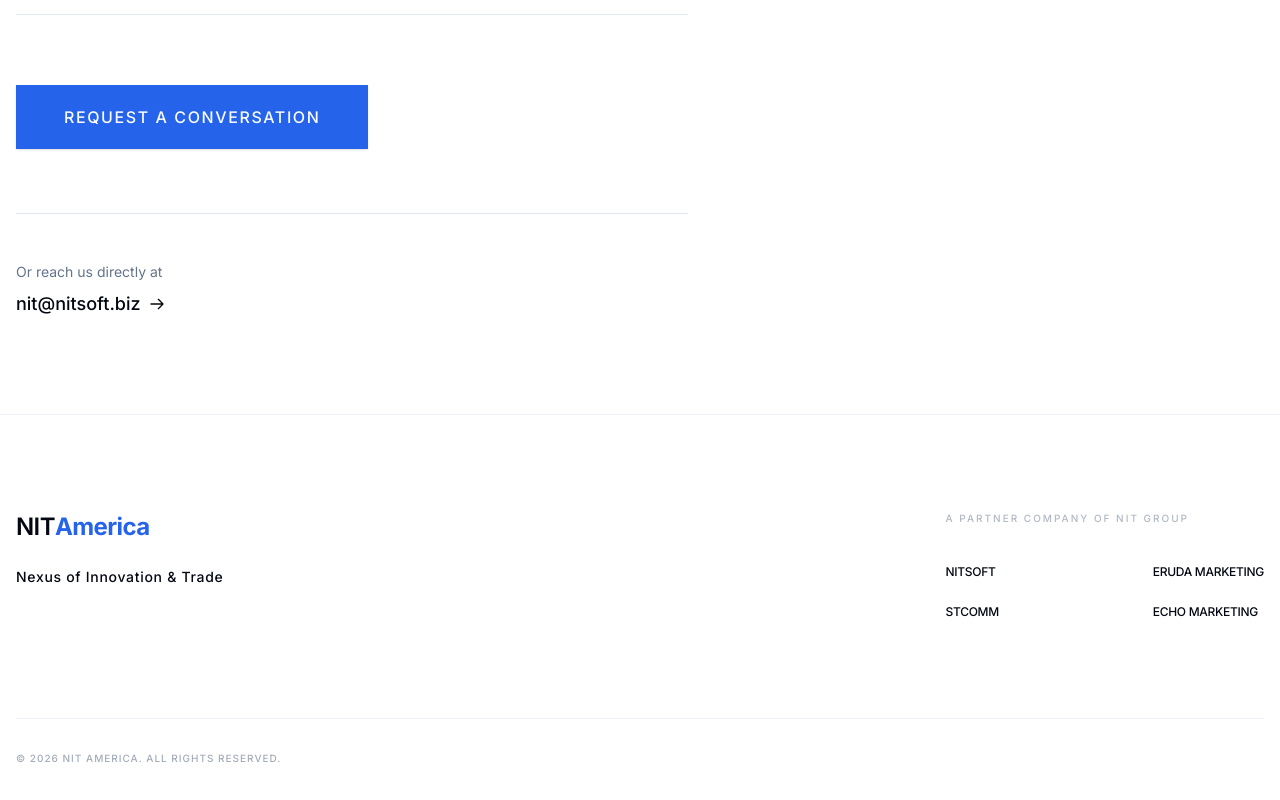
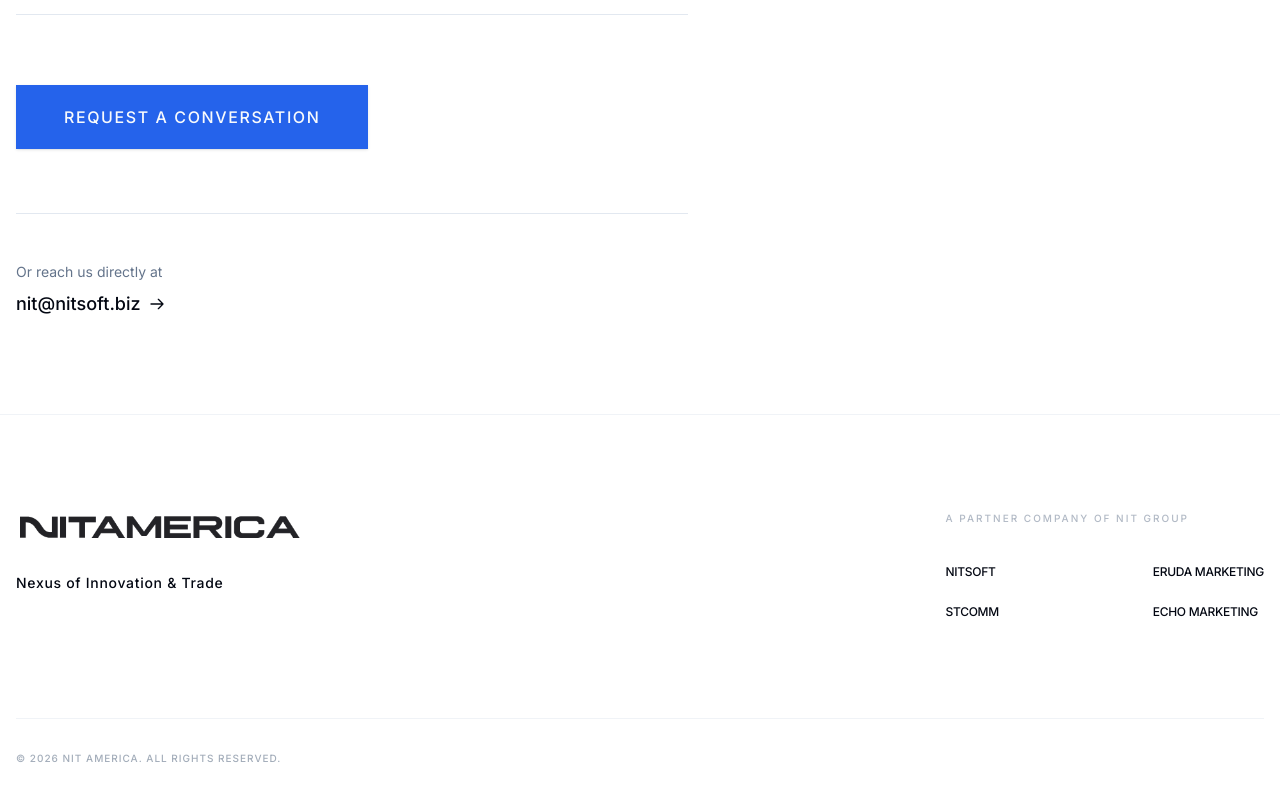
Before and after one commit to giri-nitsoft/nit-america, a React (Vite) app: page /contact in a window 1280 px wide. Shown: the part 919-1719 px from the top of the page. Built offline with nearby package versions, Linux system fonts and the light colour scheme.

Commit message:
V260219.03

```diff
--- a/src/components/Footer.tsx
+++ b/src/components/Footer.tsx
@@ -6,8 +6,12 @@
             <div className="container">
                 <div className="flex flex-col md:flex-row justify-between gap-16 mb-24 text-left">
                     <div className="max-w-xs space-y-6">
-                        <Link to="/" className="font-sans text-2xl font-semibold tracking-tight">
-                            NIT<span className="font-bold text-accent">America</span>
+                        <Link to="/" className="inline-block">
+                            <img
+                                src="/home/homebtn.png"
+                                alt="NIT America"
+                                className="h-8 w-auto"
+                            />
                         </Link>
                         <p className="text-sm font-medium tracking-wider text-foreground">
                             Nexus of Innovation & Trade
```
